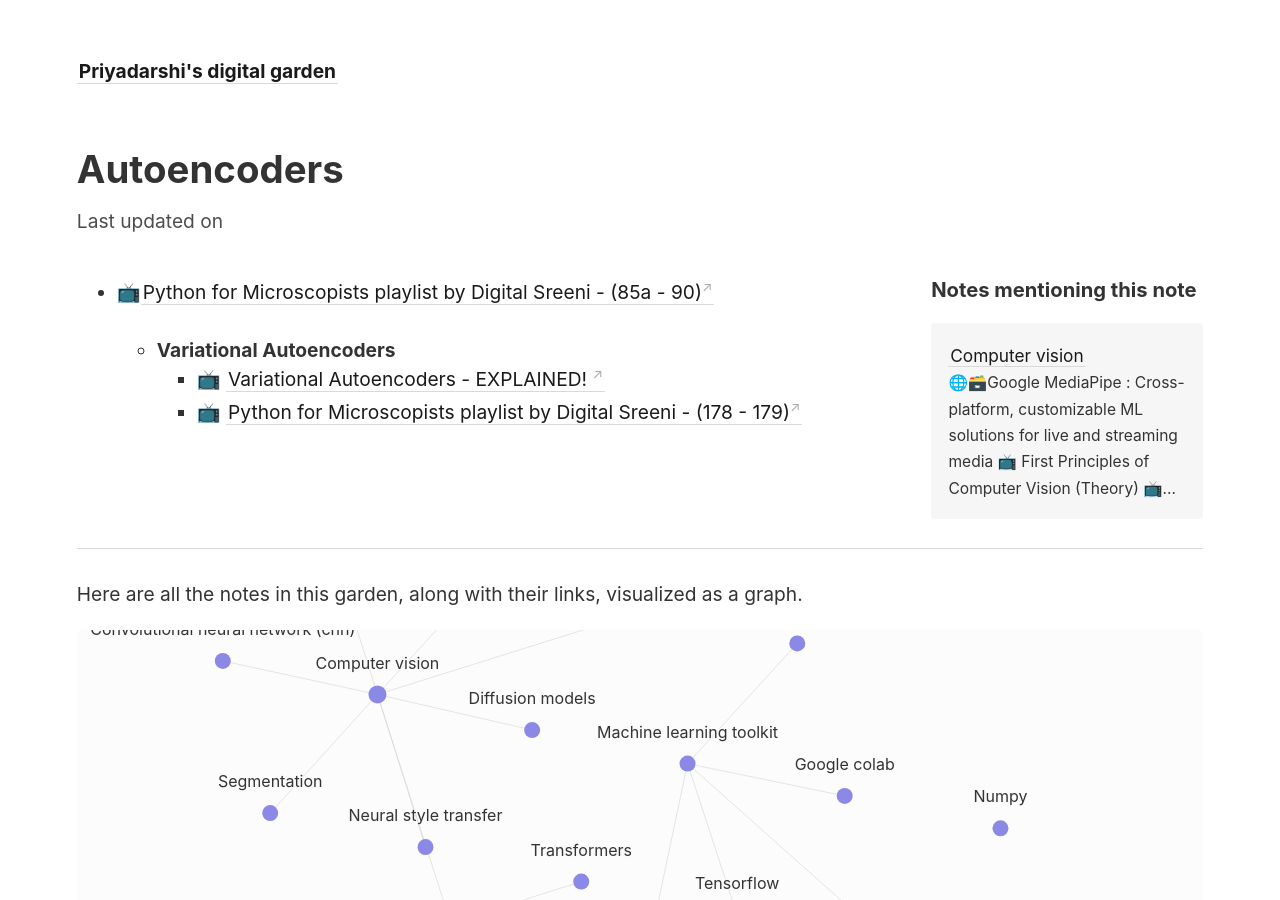
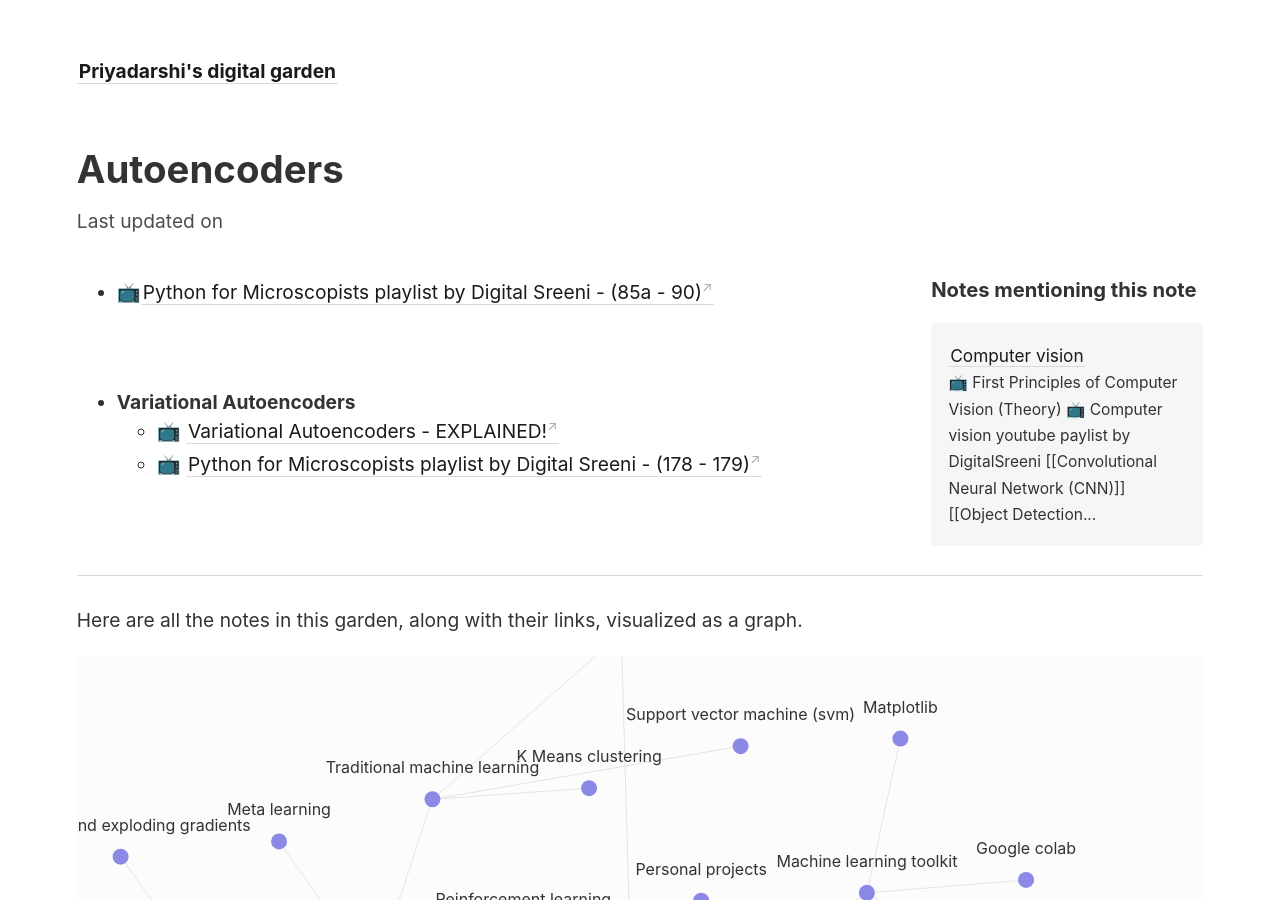
Before and after one commit to proy9714/priyadarshi-digital-garden, a Jekyll site: the page built from _notes/Autoencoders.md, in a window 1280 px wide and 900 px high. Built offline with Jekyll 4.4.1, drawn with Linux system fonts in a browser that asks for light colours; some of the changed text lies outside the part shown.

Commit message:
vault backup: 2023-06-02 20:54:08

```diff
--- a/_notes/Autoencoders.md
+++ b/_notes/Autoencoders.md
@@ -1,7 +1,7 @@
 - 📺[Python for Microscopists playlist by Digital Sreeni - (85a - 90)](https://www.youtube.com/playlist?list=PLZsOBAyNTZwbIjGnolFydAN33gyyGP7lT)
 
+<br>
+
   - #### Variational Autoencoders
-
-    - 📺 [Variational Autoencoders - EXPLAINED!
-](https://www.youtube.com/watch?v=fcvYpzHmhvA&t=182s)
-    - 📺 [Python for Microscopists playlist by Digital Sreeni - (178 - 179)](https://www.youtube.com/playlist?list=PLZsOBAyNTZwbIjGnolFydAN33gyyGP7lT)
+	  - 📺 [Variational Autoencoders - EXPLAINED!](https://www.youtube.com/watch?v=fcvYpzHmhvA&t=182s)
+	  - 📺 [Python for Microscopists playlist by Digital Sreeni - (178 - 179)](https://www.youtube.com/playlist?list=PLZsOBAyNTZwbIjGnolFydAN33gyyGP7lT)
--- a/_notes/Computer Vision.md
+++ b/_notes/Computer Vision.md
@@ -1,18 +1,12 @@
-  - 🌐🗃️[Google MediaPipe : Cross-platform, customizable ML solutions for live and streaming media](https://google.github.io/mediapipe/)
+
   - 📺 [First Principles of Computer Vision (Theory)](https://www.youtube.com/@firstprinciplesofcomputerv3258)
-  - 📺 [DigitalSreeni](https://www.youtube.com/@DigitalSreeni)
+  - 📺 [Computer vision youtube paylist by DigitalSreeni](https://www.youtube.com/@DigitalSreeni)
+  - [[Convolutional Neural Network (CNN)]]
+  - [[Object Detection and Tracking]]
+  - [[Segmentation]]
+  - [[Neural Style Transfer]]
+  - [[GAN]]
+  - [[Diffusion Models]]
+  - [[Autoencoders]]
   - 📚[Structural Similarity Index (SSIM) - Theory](https://medium.com/srm-mic/all-about-structural-similarity-index-ssim-theory-code-in-pytorch-6551b455541e)
-
- ### [[Convolutional Neural Network (CNN)]]
-
-  ### [[Object Detection and Tracking]]
-
-  ### [[Segmentation]]
-
-  ### [[Neural Style Transfer]]
-
-  ### [[GAN]]
-
-  ### [[Diffusion Models]]
-
-  ### [[Autoencoders]]
+  - 🌐🗃️ [Google MediaPipe : Cross-platform, customizable ML solutions for live and streaming media](https://google.github.io/mediapipe/)
```
Also changed, not shown: _notes/Deep Learning.md (+1 -1 lines), _notes/K-Means Clustering.md (+1 -1 lines), _notes/Machine Learning Fundamentals.md (+1 -1 lines), _notes/Machine Learning Toolkit.md (+2 -2 lines).
